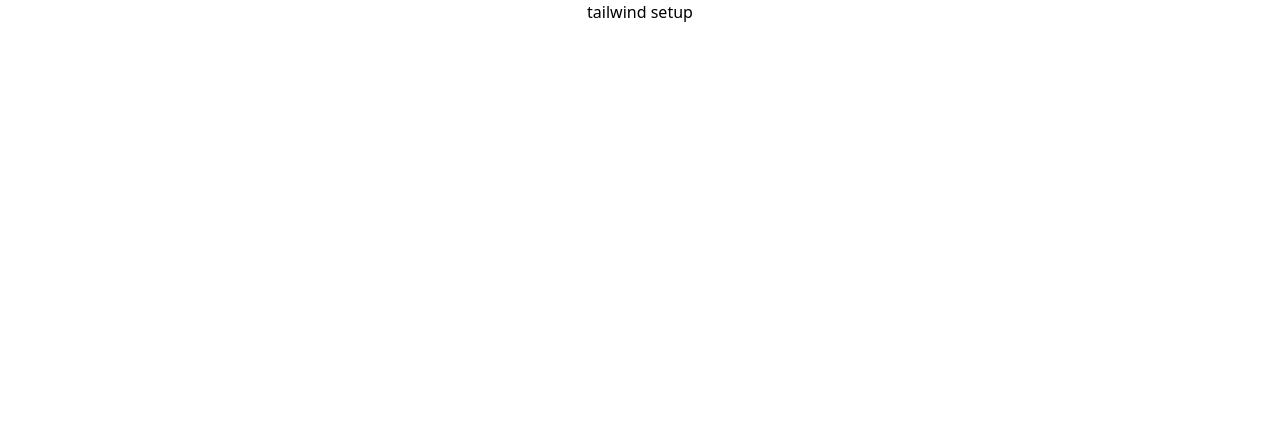
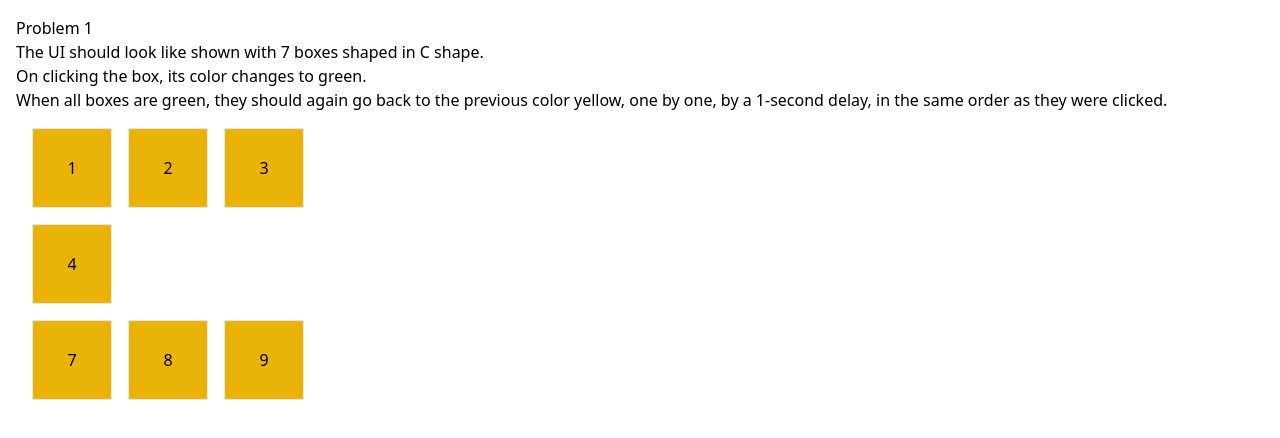
Before and after one commit to Sai-02/react-machine-coding-questions, a React (Create React App) app: page / in a window 1280 px wide. Shown: the top 438 px of the page. Built offline with nearby package versions, Linux system fonts and the light colour scheme.

Commit message:
[add] : Problem 1 added

```diff
--- a/src/App.js
+++ b/src/App.js
@@ -1,5 +1,11 @@
+import Problem1 from "./components/Problem1/Problem1";
+
 function App() {
-  return <div className="w-screen h-screen text-center">tailwind setup</div>;
+  return (
+    <div className="w-screen h-screen ">
+      <Problem1 />
+    </div>
+  );
 }
 
 export default App;
--- /dev/null
+++ b/src/components/Problem1/Problem1.js
@@ -0,0 +1,26 @@
+import React from "react";
+import Solution from "./Solution/Solution";
+
+const Problem1 = () => {
+  return (
+    <div className="p-4">
+      <h1 className="">Problem 1</h1>
+      <p className="">
+        <ol className="">
+          <li className="">
+            The UI should look like shown with 7 boxes shaped in C shape.
+          </li>
+          <li className="">On clicking the box, its color changes to green.</li>
+          <li className="">
+            When all boxes are green, they should again go back to the previous
+            color yellow, one by one, by a 1-second delay, in the same order as
+            they were clicked.
+          </li>
+        </ol>
+      </p>
+      <Solution />
+    </div>
+  );
+};
+
+export default Problem1;
--- /dev/null
+++ b/src/components/Problem1/Solution/Box.js
@@ -0,0 +1,21 @@
+import React from "react";
+
+const Box = ({ text, isExecutingReset, setStackArray, stackArray }) => {
+  const handleClick = () => {
+    if (isExecutingReset) return;
+    if (stackArray.includes(text)) return;
+    setStackArray([...stackArray, text]);
+  };
+  return (
+    <div
+      className={`w-20 h-20 border ${isExecutingReset ? "" : "cursor-pointer"}
+      ${stackArray.includes(text) ? "bg-green-600" : "bg-yellow-500"}
+       flex items-center justify-center`}
+      onClick={handleClick}
+    >
+      {text}
+    </div>
+  );
+};
+
+export default Box;
--- /dev/null
+++ b/src/components/Problem1/Solution/Solution.js
@@ -0,0 +1,101 @@
+import React, { useEffect, useState } from "react";
+import Box from "./Box";
+
+const Solution = () => {
+  const arr = [
+    {
+      id: 1,
+    },
+    {
+      id: 2,
+    },
+    {
+      id: 3,
+    },
+    {
+      id: 4,
+    },
+    {
+      id: 5,
+    },
+    {
+      id: 6,
+    },
+    {
+      id: 7,
+    },
+    {
+      id: 8,
+    },
+    {
+      id: 9,
+    },
+  ];
+  const [stackArray, setStackArray] = useState([]);
+  const [isExecutingReset, setIsExecutingReset] = useState(false);
+
+  useEffect(() => {
+    if (stackArray.length === 7) {
+      executeReset();
+    }
+  }, [stackArray]);
+
+  const executeReset = () => {
+    setIsExecutingReset(true);
+    const interval = setInterval(() => {
+      setStackArray((prevStackArray) => {
+        if (prevStackArray.length > 0) {
+          const newArr = [...prevStackArray];
+          newArr.pop();
+          if (newArr.length === 0) {
+            clearInterval(interval);
+            setIsExecutingReset(false);
+          }
+          return newArr;
+        }
+      });
+    }, 1000);
+  };
+
+  return (
+    <div className="flex flex-col gap-4 p-4">
+      <div className="flex gap-4">
+        {arr.slice(0, 3).map((val) => {
+          return (
+            <Box
+              key={val.id}
+              text={val.id}
+              isExecutingReset={isExecutingReset}
+              stackArray={stackArray}
+              setStackArray={setStackArray}
+            />
+          );
+        })}
+      </div>
+      <div className="flex gap-4">
+        <Box
+          key={4}
+          text={4}
+          isExecutingReset={isExecutingReset}
+          stackArray={stackArray}
+          setStackArray={setStackArray}
+        />
+      </div>
+      <div className="flex gap-4">
+        {arr.slice(6).map((val) => {
+          return (
+            <Box
+              key={val.id}
+              text={val.id}
+              isExecutingReset={isExecutingReset}
+              stackArray={stackArray}
+              setStackArray={setStackArray}
+            />
+          );
+        })}
+      </div>
+    </div>
+  );
+};
+
+export default Solution;
```
